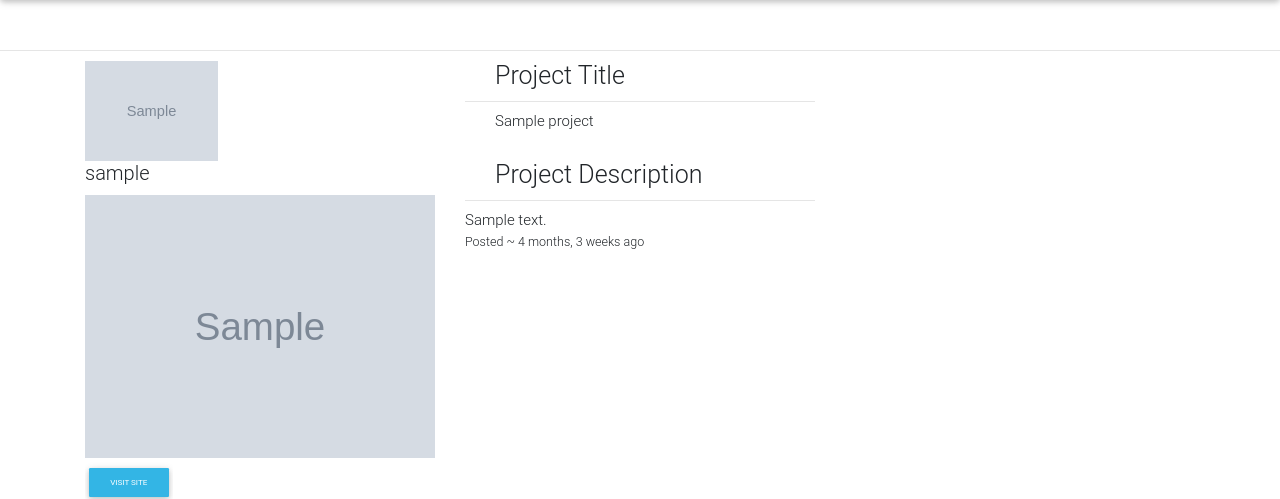
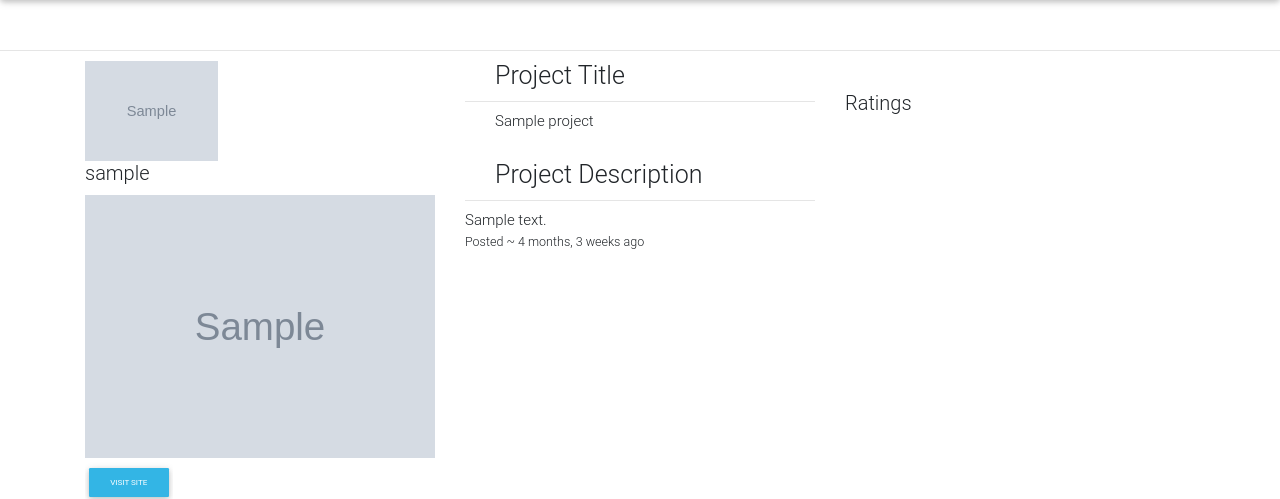
Before and after one commit to Atienodolphine01/Studentsprojects, a Django app: page /project/1 in a window 1280 px wide. Shown: the part 63-562 px from the top of the page. Run offline with Django 3.2, Linux system fonts and the light colour scheme; tables that the repository leaves empty hold one stand-in row (values such as "Sample post"); grey boxes marked "Sample" are stand-in pictures; some libraries are stand-ins or nearby versions.

Commit message:
installed star-ratings and editted css links

```diff
--- a/projectapp/templates/base.html
+++ b/projectapp/templates/base.html
@@ -9,7 +9,7 @@
     <meta name="viewport" content="width=device-width, initial-scale=1.0">
     <meta http-equiv="X-UA-Compatible" content="ie=edge">
     {% block styles %}
-    <link rel="stylesheet" href="{% static 'djangoratings/css/djangoratings.css' %}">
+    <link rel="stylesheet" href="{% static 'star-ratings/css/star-ratings.css' %}">
     <link rel="stylesheet" href="https://maxcdn.bootstrapcdn.com/bootstrap/3.3.7/css/bootstrap.min.css" integrity="sha384-BVYiiSIFeK1dGmJRAkycuHAHRg32OmUcww7on3RYdg4Va+PmSTsz/K68vbdEjh4u" crossorigin="anonymous">
     <link rel="stylesheet" href="https://stackpath.bootstrapcdn.com/bootstrap/4.3.1/css/bootstrap.min.css" integrity="sha384-ggOyR0iXCbMQv3Xipma34MD+dH/1fQ784/j6cY/iJTQUOhcWr7x9JvoRxT2MZw1T" crossorigin="anonymous">
     <link rel="stylesheet" href="{% static 'css/styles.css' %}">
@@ -49,7 +49,7 @@
     <!-- MDB core JavaScript -->
     <script type="text/javascript" src="https://cdnjs.cloudflare.com/ajax/libs/mdbootstrap/4.8.11/js/mdb.min.js"></script>
     <script src="https://maxcdn.bootstrapcdn.com/bootstrap/3.3.7/js/bootstrap.min.js" integrity="sha384-Tc5IQib027qvyjSMfHjOMaLkfuWVxZxUPnCJA7l2mCWNIpG9mGCD8wGNIcPD7Txa" crossorigin="anonymous"></script>
-    <script type="text/javascript" src="{% static 'star-ratings/js/dist/star-ratings.min.js' %}"></script>
+    <script type="text/javascript" src="{% static 'star-ratings/css/star-ratings.css' %}"></script>
 
 
   {% endblock %}
--- a/projectapp/templates/project.html
+++ b/projectapp/templates/project.html
@@ -1,5 +1,5 @@
 {% extends 'base.html' %}
-
+{% load ratings %}
 
 {% block content %}
     <hr class="mt-5">
@@ -24,10 +24,9 @@
                 <h4>{{project.description}}</h4>
                 <h5>Posted ~ {{project.created_date|timesince}} ago</h5>
             </div>
-            <!-- <div class="col-md-4 mt-5">
+            <div class="col-md-4 mt-5">
                 <h2>Ratings</h2>
-
-            </div> -->
+            </div>
         </div>
     </div>
 {% endblock %}
--- a/studeproject/settings.py
+++ b/studeproject/settings.py
@@ -35,7 +35,7 @@
     'bootstrap4',
     'rest_framework',
     'crispy_forms',
-    # 'djangoratings',
+    'star_ratings',
     'django.contrib.admin',
     'django.contrib.auth',
     'django.contrib.contenttypes',
```
Also changed, not shown: static/css/styles.css (added).
